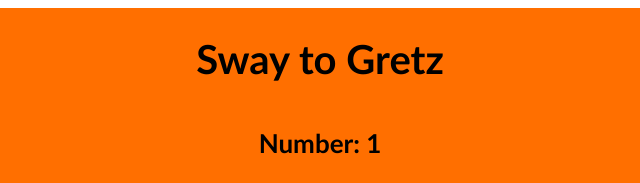
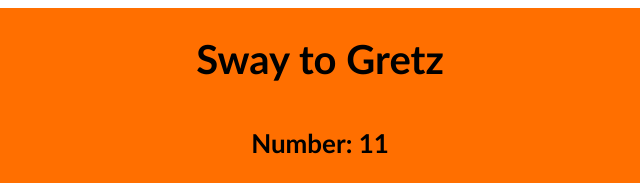
Before and after one commit to victoriag2797/SwaytoGretz, a plain HTML site: page konecny.html in a window 1280 px wide. Shown: the top 183 px of the page, 320-960 px from the left. Drawn offline with Linux system fonts and the light colour scheme.

Commit message:
sec commit

```diff
--- a/konecny.html
+++ b/konecny.html
@@ -14,7 +14,7 @@
         </div>
         <div class="topwnumber">
             <div class="topwnumbertext">
-                <h1>Number: 1</h1>
+                <h1>Number: 11</h1>
             </div>
         </div>
         <div class="picture-container">
```
